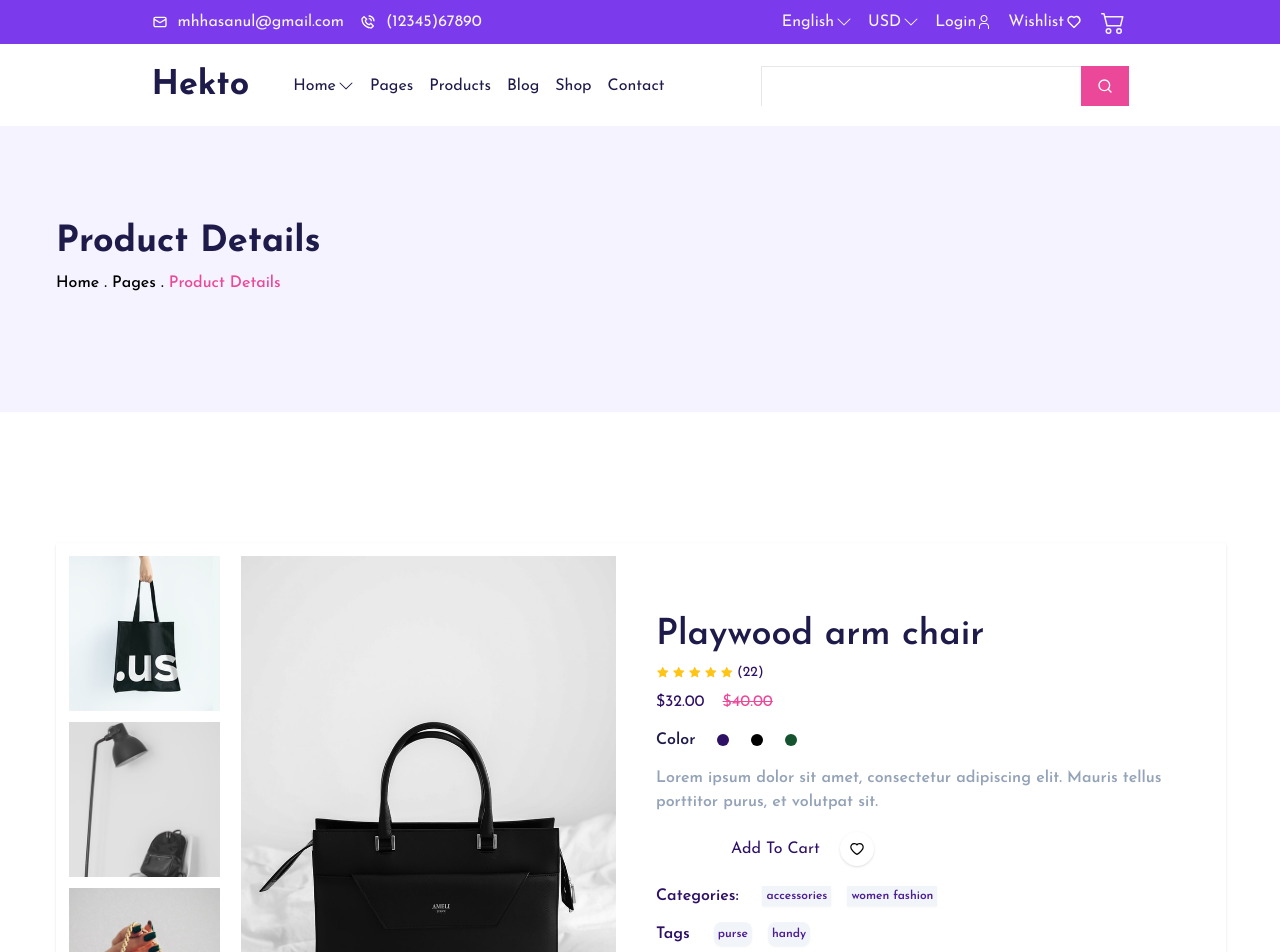
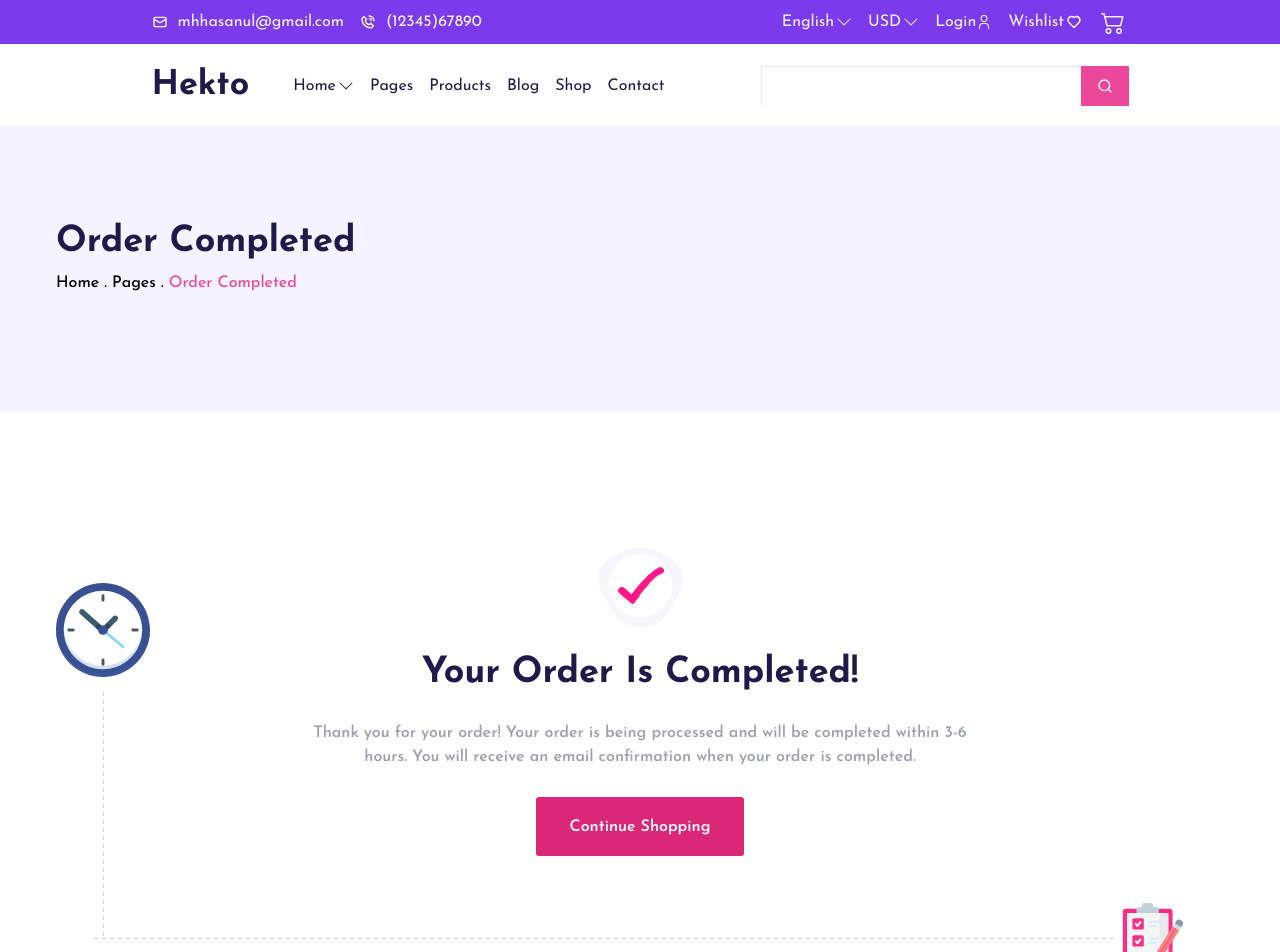
Before and after one commit to mhdshafi294/hekto, a Next.js app: page /shop/completed in a window 1280 px wide. Shown: the top 952 px of the page. Built offline with nearby package versions, Linux system fonts and the light colour scheme.

Commit message:
working on order completed page

```diff
--- a/src/app/shop/cart/page.tsx
+++ b/src/app/shop/cart/page.tsx
@@ -115,7 +115,7 @@
                 className="w-[312px] h-10 bg-green-500 rounded-[3px] flex justify-center items-center text-white text-sm font-bold mt-[35px] hover:bg-green-600"
                 onClick={() => {
                   checkout();
-                  router.push("/shop");
+                  router.push("/shop/completed");
                 }}
               >
                 Proceed To Checkout
--- /dev/null
+++ b/src/app/shop/completed/page.tsx
@@ -0,0 +1,89 @@
+import Image from "next/image";
+import Link from "next/link";
+
+import PageTitle from "@/components/PageTitle";
+import ContainerBody from "@/components/ContainerBody";
+import Brands from "@/components/Brands";
+
+const Completed = () => {
+  return (
+    <div>
+      <PageTitle title="Order Completed" />
+      <ContainerBody>
+        <div className="w-full h-[430px] relative">
+          <div className=" mx-auto w-[720px] flex flex-col justify-start items-center">
+            <div className="w-[87px] h-[88px] relative">
+              <Image
+                src="/done.svg"
+                fill={true}
+                alt=""
+                className=" "
+                style={{ objectFit: "contain" }}
+              />
+            </div>
+            <h2 className="text-center text-indigo-950 text-4xl font-bold mt-[22px] mb-[28px]">
+              Your Order Is Completed!{" "}
+            </h2>
+            <p className="text-center text-gray-400 text-base font-semibold ">
+              Thank you for your order! Your order is being processed and will
+              be completed within 3-6
+              <br />
+              hours. You will receive an email confirmation when your order is
+              completed.
+              <br />
+            </p>
+            <Link
+              href="/shop"
+              className="mt-7 w-52 h-[59px] bg-pink-600 hover:bg-pink-500 rounded-[3px] flex justify-center items-center text-white text-base font-semibold"
+            >
+              Continue Shopping
+            </Link>
+          </div>
+          <div className="absolute left-0 top-10 flex flex-col justify-start items-center gap-1">
+            <div className="w-[94px] h-[94px] relative mb-[11px]">
+              <Image
+                src="/clock1.svg"
+                fill={true}
+                alt=""
+                className=" "
+                style={{ objectFit: "contain" }}
+              />
+            </div>
+            <div className="w-[1px] h-[244px] relative">
+              <Image
+                src="/vertical-dashes.svg"
+                fill={true}
+                alt=""
+                className=" "
+                style={{ objectFit: "contain" }}
+              />
+            </div>
+          </div>
+          <div className="absolute bottom-0 right-9 flex flex-row-reverse justify-start items-center gap-1">
+            <div className="w-[70px] h-[70px] relative ">
+              <Image
+                src="/checklist1.svg"
+                fill={true}
+                alt=""
+                className=" "
+                style={{ objectFit: "contain" }}
+              />
+            </div>
+            <div className="w-[1020px] h-[1px] relative">
+              <Image
+                src="/horizontal-dashes.svg"
+                fill={true}
+                alt=""
+                className=" "
+                style={{ objectFit: "contain" }}
+              />
+            </div>
+          </div>
+        </div>
+        <Brands />
+      </ContainerBody>
+    </div>
+  );
+};
+
+export default Completed;
--- a/src/components/EnterEmail.tsx
+++ b/src/components/EnterEmail.tsx
@@ -19,7 +19,7 @@
         {...register("email", { required: true })}
       />
       <button
-        className="w-[135px] h-full bg-pink-500 rounded-[3px] flex justify-center items-center text-indigo-50 text-base font-medium"
+        className="w-[135px] h-full bg-pink-500 hover:bg-pink-600 rounded-[3px] flex justify-center items-center text-indigo-50 text-base font-medium"
         type="submit"
       >
         Sign Up
```
Also changed, not shown: public/horizontal-dashes.svg (added), public/vertical-dashes.svg (added).
